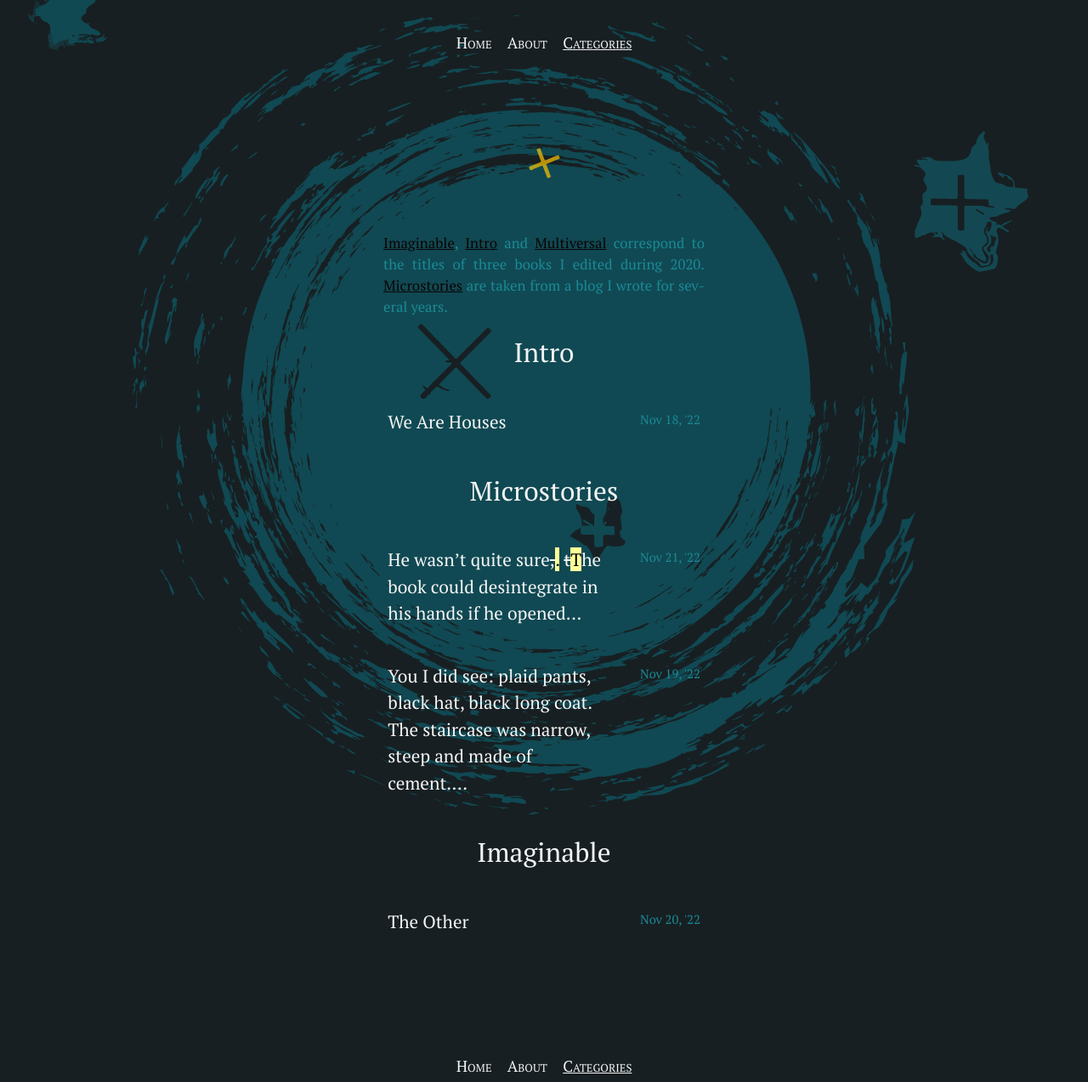
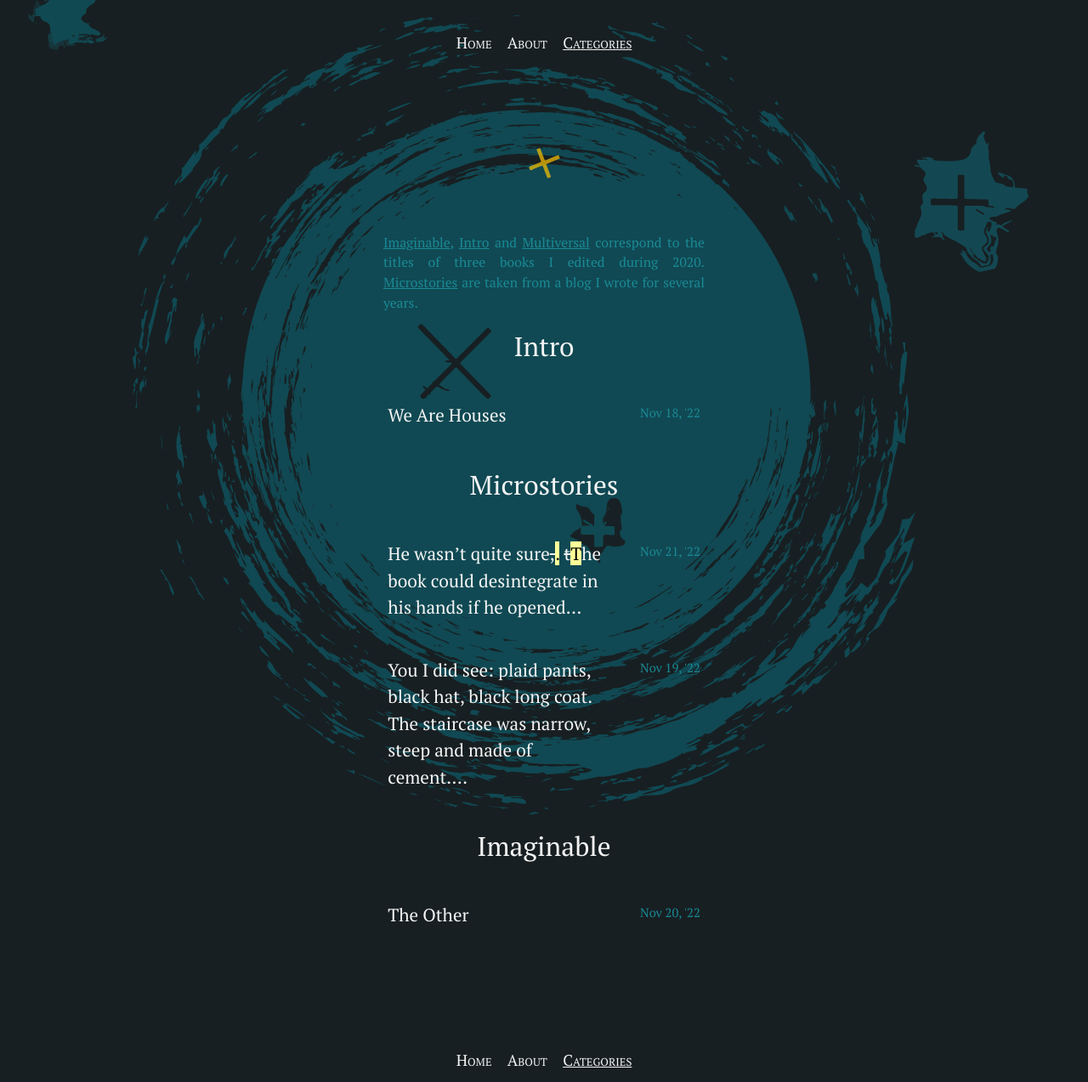
Before and after one commit to silvialohrmann/editorial, a Jekyll site: the page built from categories.html, in a window 1280 px wide. Shown: the whole page at 85% size. Built offline with Jekyll 4.4.1, drawn with Linux system fonts in a browser that asks for light colours.

Commit message:
Update _article.scss

```diff
--- a/_sass/_article.scss
+++ b/_sass/_article.scss
@@ -95,6 +95,15 @@
 }
 
 .category-ul p {
-  font-size:80%;
+  font-size:75%;
   color: $muted-text-color;
 }
+
+.category-ul a {
+  color: $muted-text-color;
+}
+
+.category-ul a:hover {
+  text-decoration: none;
+  background: $muted-text-color;
+}
```
